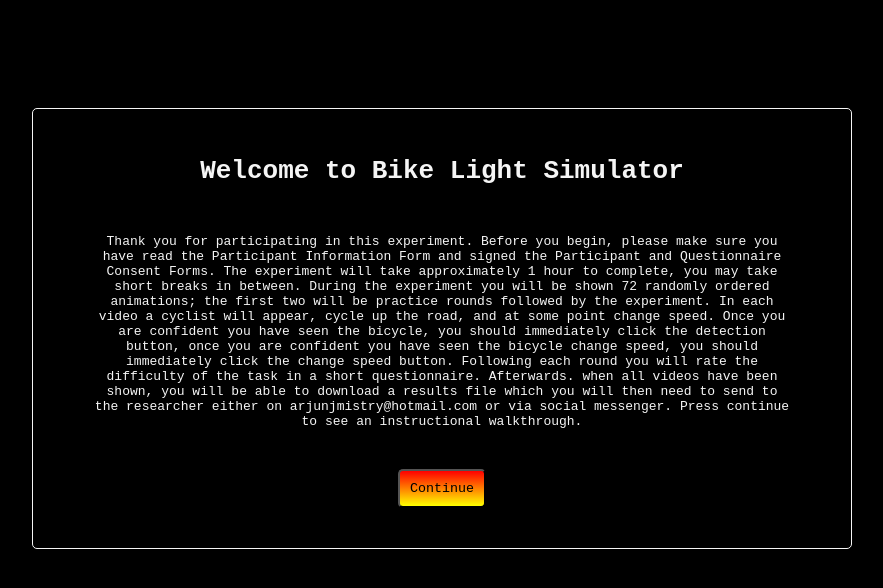
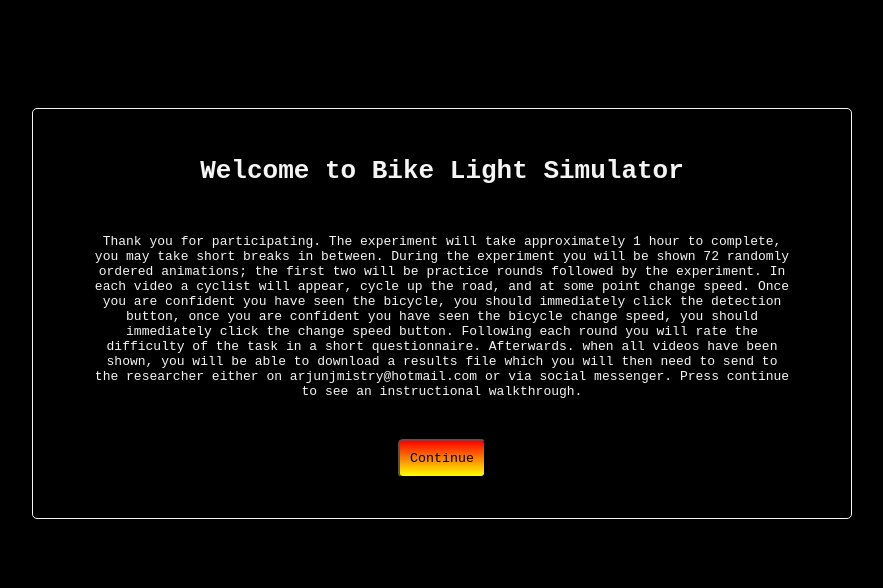
Before and after one commit to arjunjmistry/Light, a plain HTML site: page index.html in a window 1280 px wide. Shown: the whole page, without its empty margins (198-1081 px from the left). Drawn offline with Linux system fonts and the light colour scheme.

Commit message:
Update index.html

```diff
--- a/index.html
+++ b/index.html
@@ -16,7 +16,7 @@
         <h1 class=Header>Welcome to Bike Light Simulator</h1>
         </div>
         <div class=textWrapper>
-        <p1 class=welcomeText>Thank you for participating in this experiment. Before you begin, please make sure you have read the Participant Information Form and signed the Participant and Questionnaire Consent Forms. The experiment will take approximately 1 hour to complete, you may take short breaks in between. During the experiment you will be shown 72 randomly ordered animations; the first two will be practice rounds followed by the experiment. In each video a cyclist will appear, cycle up the road, and at some point change speed. Once you are confident you have seen the bicycle, you should immediately click the detection button, once you are confident you have seen the bicycle change speed, you should immediately click the change speed button. Following each round you will rate the difficulty of the task in a short questionnaire. Afterwards. when all videos have been shown, you will be able to download a results file which you will then need to send to the researcher either on arjunjmistry@hotmail.com or via social messenger. Press continue to see an instructional walkthrough.</p1>
+        <p1 class=welcomeText>Thank you for participating. The experiment will take approximately 1 hour to complete, you may take short breaks in between. During the experiment you will be shown 72 randomly ordered animations; the first two will be practice rounds followed by the experiment. In each video a cyclist will appear, cycle up the road, and at some point change speed. Once you are confident you have seen the bicycle, you should immediately click the detection button, once you are confident you have seen the bicycle change speed, you should immediately click the change speed button. Following each round you will rate the difficulty of the task in a short questionnaire. Afterwards. when all videos have been shown, you will be able to download a results file which you will then need to send to the researcher either on arjunjmistry@hotmail.com or via social messenger. Press continue to see an instructional walkthrough.</p1>
         </div>
         <div class=buttonWrapper>
         <button type=button id=welcomeButton>Continue</button>
```
